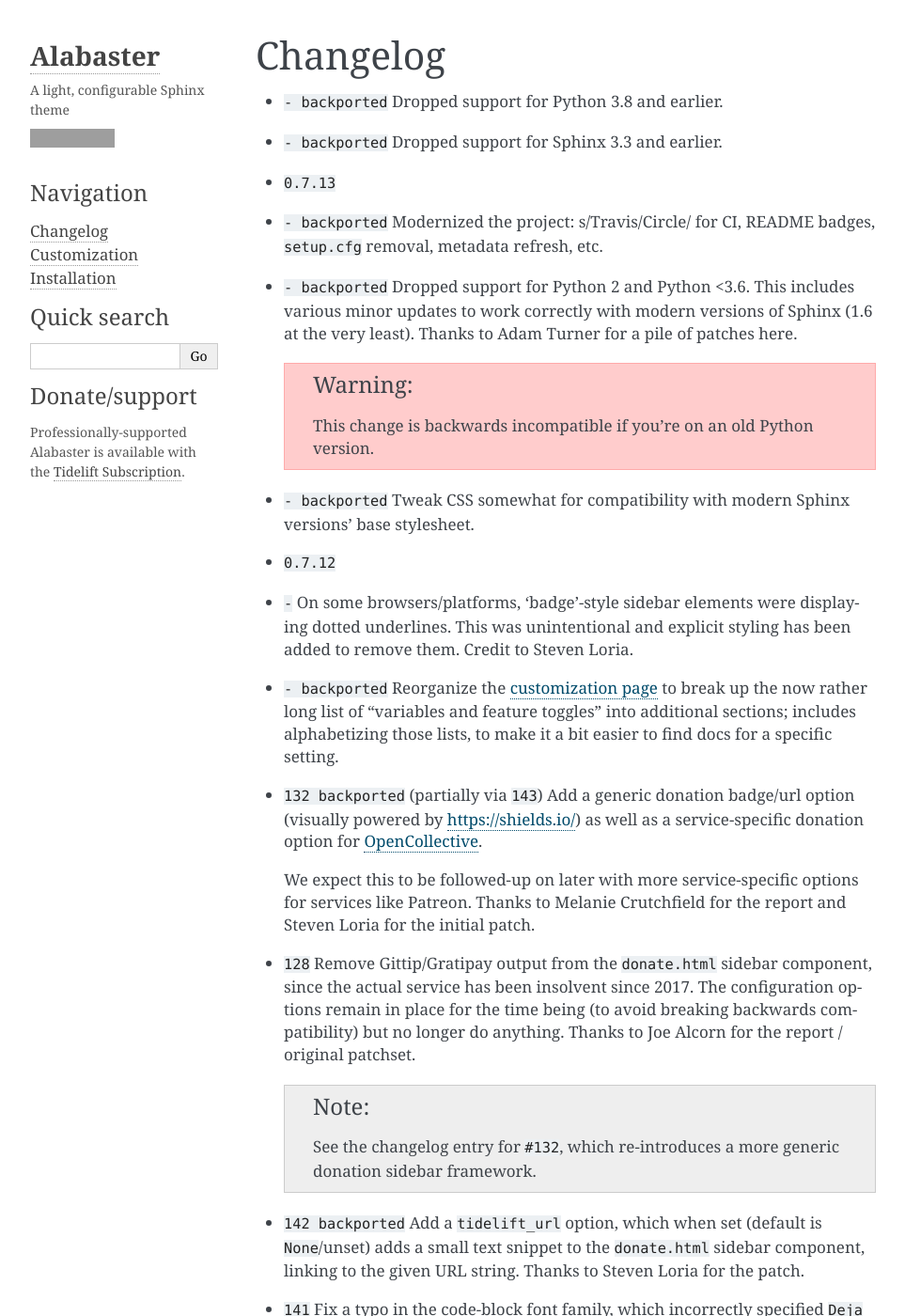
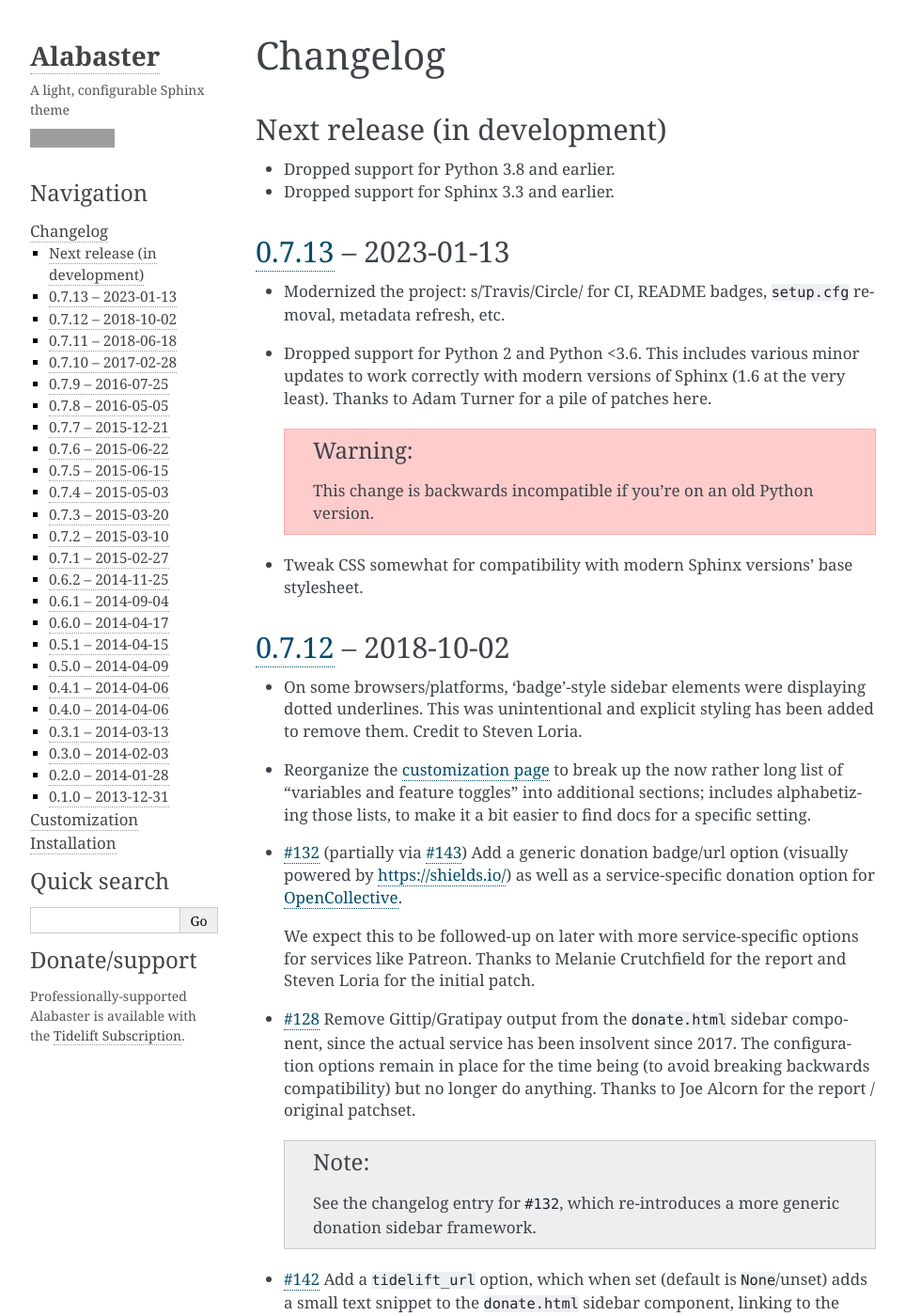
Before and after one commit to sphinx-doc/alabaster, a Sphinx documentation site: the page built from docs/changelog.rst, in a window 1280 px wide and 1400 px high. Shown: the whole window at 94% size, without its empty margins (148-1111 px from the left). Built offline with Sphinx 7.4.7, drawn with Linux system fonts in a browser that asks for light colours; cross-references to code outside the pages are shown as plain code; some of the changed text lies outside the part shown; grey boxes are pictures that could not be loaded.

Commit message:
Remove ``releases`` from the changelog

```diff
--- a/docs/changelog.rst
+++ b/docs/changelog.rst
@@ -2,13 +2,18 @@
 Changelog
 =========
 
-- :support:`- backported` Dropped support for Python 3.8 and earlier.
-- :support:`- backported` Dropped support for Sphinx 3.3 and earlier.
+Next release (in development)
+-----------------------------
 
-- :release:`0.7.13 <2023-01-13>`
-- :support:`- backported` Modernized the project: s/Travis/Circle/ for CI,
+- Dropped support for Python 3.8 and earlier.
+- Dropped support for Sphinx 3.3 and earlier.
+
+:git_tag:`0.7.13` -- 2023-01-13
+-------------------------------
+
+- Modernized the project: s/Travis/Circle/ for CI,
   README badges, ``setup.cfg`` removal, metadata refresh, etc.
-- :support:`- backported` Dropped support for Python 2 and Python <3.6. This
+- Dropped support for Python 2 and Python <3.6. This
   includes various minor updates to work correctly with modern versions of
   Sphinx (1.6 at the very least). Thanks to Adam Turner for a pile of patches
   here.
@@ -16,17 +21,20 @@ Changelog
   .. warning::
     This change is backwards incompatible if you're on an old Python version.
 
-- :support:`- backported` Tweak CSS somewhat for compatibility with modern
+- Tweak CSS somewhat for compatibility with modern
   Sphinx versions' base stylesheet.
-- :release:`0.7.12 <2018-10-02>`
-- :bug:`-` On some browsers/platforms, 'badge'-style sidebar elements were
+
+:git_tag:`0.7.12` -- 2018-10-02
+-------------------------------
+
+- On some browsers/platforms, 'badge'-style sidebar elements were
   displaying dotted underlines. This was unintentional and explicit styling has
   been added to remove them. Credit to Steven Loria.
-- :support:`- backported` Reorganize the :doc:`customization page
+- Reorganize the :doc:`customization page
   </customization>` to break up the now rather long list of "variables and
   feature toggles" into additional sections; includes alphabetizing those
   lists, to make it a bit easier to find docs for a specific setting.
-- :feature:`132 backported` (partially via :issue:`143`) Add a generic donation
+- :feature:`132` (partially via :issue:`143`) Add a generic donation
   badge/url option (visually powered by https://shields.io/) as well as a
   service-specific donation option for `OpenCollective
   <https://opencollective.com>`_.
@@ -44,7 +52,7 @@ Changelog
     See the changelog entry for ``#132``, which re-introduces a more generic
     donation sidebar framework.
 
-- :feature:`142 backported` Add a ``tidelift_url`` option, which when set
+- :feature:`142` Add a ``tidelift_url`` option, which when set
   (default is ``None``/unset) adds a small text snippet to the
   ``donate.html`` sidebar component, linking to the given URL string. Thanks
   to Steven Loria for the patch.
@@ -53,7 +61,10 @@ Changelog
   primarily impact systems lacking the first two fonts (``Consolas`` and
   ``Menlo``) such as Linux desktops. Thanks to Ilya Trukhanov for catch &
   patch.
-- :release:`0.7.11 <2018-06-18>`
+
+:git_tag:`0.7.11` -- 2018-06-18
+-------------------------------
+
 - :bug:`73` Clean up some problematic font issues:
 
   - Remove the outright broken Goudy Old Style, plus other mostly Adobe-only
@@ -85,17 +96,20 @@ Changelog
     As seen in the note above, you can **always** override the new defaults to
     go back to the old behavior, using your config file.
 
-- :feature:`18 backported` (via :issue:`101`) Add optional *next* and
+- :feature:`18` (via :issue:`101`) Add optional *next* and
   *previous* links at the top and bottom of page content. Use theme option
   ``show_relbars`` to enable these. Credit: William Minchin.
-- :support:`- backported` Miscellaneous project maintenance updates such as
+- Miscellaneous project maintenance updates such as
   adding to Travis CI and enforcing the use of ``flake8``.
-- :feature:`110 backported` Add ``badge_branch`` option allowing
+- :feature:`110` Add ``badge_branch`` option allowing
   configurability of which specific Git branch the Travis, Codecov, etc buttons
   default to. Credit: ``@TitanSnow``.
-- :support:`111 backported` Add setuptools-level entrypoint for improved theme
+- :feature:`111` Add setuptools-level entrypoint for improved theme
   distribution compatibility. Thanks to Aaron Carlisle for the patch.
-- :release:`0.7.10 <2017-02-28>`
+
+:git_tag:`0.7.10` -- 2017-02-28
+-------------------------------
+
 - :bug:`32` Update styling of various block-level elements such as admonitions
   (``.. note::``, ``.. warning::``, etc) and code blocks (``.. code::``) so
   they are no longer 'dedented' outside the main column of text they're
@@ -109,7 +123,10 @@ Changelog
   namely that parameter lists become squashed together if one is running on
   Sphinx 1.4.x. While that fix was merged in Sphinx itself, we felt it prudent
   to include it in our own stylesheet as well, for immediate relief.
-- :release:`0.7.9 <2016-07-25>`
+
+:git_tag:`0.7.9` -- 2016-07-25
+------------------------------
+
 - :feature:`6` (and :issue:`70`, both via :issue:`84`) Make all remaining
   hardcoded style colors configurable, plus related cleanup (such as improving
   differentiation of some admonition blocks such as ``warn`` and ``note``,
@@ -119,10 +136,13 @@ Changelog
   ``sidebar_collapse`` config option. Credit: Eric Holscher.
 - :feature:`80` Add support for ``<link rel="canonical">`` (i.e. canonical
   URLs). Thanks to Ben Gamari for the patch.
-- :support:`7` Generate real documentation site, both because the README is
+- :feature:`7` Generate real documentation site, both because the README is
   just too big now, and so we can `eat our own dog food
   <https://en.wikipedia.org/wiki/Eating_your_own_dog_food>`_.
-- :release:`0.7.8 <2016-05-05>`
+
+:git_tag:`0.7.8` -- 2016-05-05
+------------------------------
+
 - #51 (via #67): Hide Github button if ``github_user`` and ``github_repo``
   aren't set. This is necessary since ``github_button`` defaults to True.
   Thanks to Sam Whited for the report & Dmitry Shachnev for the patch.
@@ -148,7 +168,10 @@ Changelog
 - #77: Fix image link styling to remove a bottom border which appears in some
   situations. Thanks to Eric Holscher for the patch & ``@barbara-sfx`` for the
   report.
-- :release:`0.7.7 <2015-12-21>`
+
+:git_tag:`0.7.7` -- 2015-12-21
+------------------------------
+
 - Add some ``margin-bottom`` to ``table.field-list p`` so field lists (e.g.
   Python function parameter lists in docstrings) written as multiple
   paragraphs, look like actual paragraphs instead of all globbing together.
@@ -161,7 +184,10 @@ Changelog
 - Fix a handful of mismatched/unclosed HTML tags in the templates. Thanks to
   Marvin Pinto for catch & patch.
 - Add `Codecov <https://codecov.io>`_ badge support to sidebar.
-- :release:`0.7.6 <2015-06-22>`
+
+:git_tag:`0.7.6` -- 2015-06-22
+------------------------------
+
 - Update how ``setup.py`` handles the ``README.rst`` file - load it explicitly
   as UTF-8 so the changelog containing non-ASCII characters doesn't generate
   ``UnicodeDecodeError`` in terminal environments whose default encoding is not
@@ -172,7 +198,10 @@ Changelog
 - Expose page & sidebar widths as theme options ``page_width`` and
   ``sidebar_width``. Their defaults are the same as the previously static
   values.
-- :release:`0.7.5 <2015-06-15>`
+
+:git_tag:`0.7.5` -- 2015-06-15
+------------------------------
+
 - Honor Sphinx's core ``html_show_copyright`` option when rendering page
   footer. Thanks to Marcin Wojdyr for the report.
 - Pre-history versions of Alabaster attempted to remove the "related"
@@ -195,18 +224,30 @@ Changelog
   ``@nikolas`` for the patch.
 - Remove an orphaned ``</li>`` from the footer 'show source' section. Credit to
   Marcin Wojdyr.
-- :release:`0.7.4 <2015-05-03>`
+
+:git_tag:`0.7.4` -- 2015-05-03
+------------------------------
+
 - Add ``code_highlight`` option (which includes general fixes to styling of
   code blocks containing highlighted lines). Thanks to Steven Loria.
-- :release:`0.7.3 <2015-03-20>`
+
+:git_tag:`0.7.3` -- 2015-03-20
+------------------------------
+
 - Hide ``shadow`` related styles on bibliography elements, in addition to the
   earlier change re: ``border``. Thanks again to Philippe Dessus.
-- :release:`0.7.2 <2015-03-10>`
+
+:git_tag:`0.7.2` -- 2015-03-10
+------------------------------
+
 - Updated CSS stylesheets to apply monospace styling to both ``tt`` and
   ``code`` elements, instead of just to ``tt``. This addresses a change in HTML
   generation in Sphinx 1.3 while retaining support for Sphinx 1.2. Thanks to
   Eric Holscher for the heads up.
-- :release:`0.7.1 <2015-02-27>`
+
+:git_tag:`0.7.1` -- 2015-02-27
+------------------------------
+
 - Finally add a changelog. To the README, for now, because a full doc site
   isn't worthwhile just yet.
 - Allow configuring a custom Github banner image (instead of simply toggling a
@@ -227,35 +268,68 @@ Changelog
   element. Credit: Steven Loria.
 - Add styling to disable default cell borders on ``.. bibliography::``
   directives' output. Thanks to Philippe Dessus for the report.
-- :release:`0.6.2 <2014-11-25>`
+
+:git_tag:`0.6.2` -- 2014-11-25
+------------------------------
+
 - Make ``.. warn::`` blocks have a pink background (instead of having no
   background, which was apparently an oversight of the themes Alabaster is
   based on) and also make that color configurable.
-- :release:`0.6.1 <2014-09-04>`
+
+:git_tag:`0.6.1` -- 2014-09-04
+------------------------------
+
 - Update Gittip support to acknowledge the service's rename to Gratipay.
-- :release:`0.6.0 <2014-04-17>`
+
+:git_tag:`0.6.0` -- 2014-04-17
+------------------------------
+
 - Allow hiding the 'powered by' section of the footer.
 - Fix outdated name in ``setup.py`` URL field.
-- :release:`0.5.1 <2014-04-15>`
+
+:git_tag:`0.5.1` -- 2014-04-15
+------------------------------
+
 - Fix a bug in the new Travis support, re: its default value.
-- :release:`0.5.0 <2014-04-09>`
+
+:git_tag:`0.5.0` -- 2014-04-09
+------------------------------
+
 - Add support for sidebar Travis status buttons.
-- :release:`0.4.1 <2014-04-06>`
+
+:git_tag:`0.4.1` -- 2014-04-06
+------------------------------
+
 - Fix an inaccuracy in the description of ``logo_text_align``.
 - Update logo & text styling to be more sensible.
-- :release:`0.4.0 <2014-04-06>`
+
+:git_tag:`0.4.0` -- 2014-04-06
+------------------------------
+
 - Add an option to allow un-hiding one's toctree.
-- :release:`0.3.1 <2014-03-13>`
+
+:git_tag:`0.3.1` -- 2014-03-13
+------------------------------
+
 - Improved Python 3 compatibility.
 - Update styling of changelog pages generated by `bitprophet/releases
   <https://github.com/bitprophet/releases>`_.
-- :release:`0.3.0 <2014-02-03>`
+
+:git_tag:`0.3.0` -- 2014-02-03
+------------------------------
+
 - Display Alabaster version in footers alongside Sphinx version (necessitating
   use of a mini Sphinx extension) plus other footer tweaks.
-- :release:`0.2.0 <2014-01-28>`
+
+:git_tag:`0.2.0` -- 2014-01-28
+------------------------------
+
 - Allow control of logo replacement text's alignment.
 - Add customized navigation sidebar element.
 - Tweak page margins a bit.
 - Add a 3rd level of medium-gray to the stylesheet & apply in a few places.
-- :release:`0.1.0 <2013-12-31>`
+
+:git_tag:`0.1.0` -- 2013-12-31
+------------------------------
+
 - First tagged/PyPI'd version.
--- a/docs/conf.py
+++ b/docs/conf.py
@@ -1,6 +1,8 @@
 from datetime import datetime
 
-extensions = []
+extensions = [
+    "sphinx.ext.extlinks"
+]
 templates_path = ["_templates"]
 source_suffix = ".rst"
 master_doc = "index"
@@ -9,6 +11,13 @@ project = "Alabaster"
 copyright = f"{datetime.now().year} Jeff Forcier"
 
 exclude_patterns = ["_build"]
+
+extlinks = {
+    'git_tag': ('https://github.com/sphinx-doc/alabaster/tree/%s', '%s'),
+    'bug': ('https://github.com/sphinx-doc/alabaster/issues/%s', '#%s'),
+    'feature': ('https://github.com/sphinx-doc/alabaster/issues/%s', '#%s'),
+    'issue': ('https://github.com/sphinx-doc/alabaster/issues/%s', '#%s'),
+}
 
 html_theme = "alabaster"
 html_sidebars = {
@@ -27,8 +36,3 @@ html_theme_options = {
     "fixed_sidebar": True,
     "tidelift_url": "https://tidelift.com/subscription/pkg/pypi-alabaster?utm_source=pypi-alabaster&utm_medium=referral&utm_campaign=docs",  # noqa
 }
-
-extensions.append("releases")
-releases_github_path = "sphinx-doc/alabaster"
-# Our pre-0.x releases are unstable / mix bugs+features
-releases_unstable_prehistory = True
--- a/docs/requirements.txt
+++ b/docs/requirements.txt
@@ -1,2 +1 @@
 Sphinx>=3.4
-releases>=2
```
Also changed, not shown: alabaster/static/alabaster.css_t (+0 -8 lines), 1 other file.
